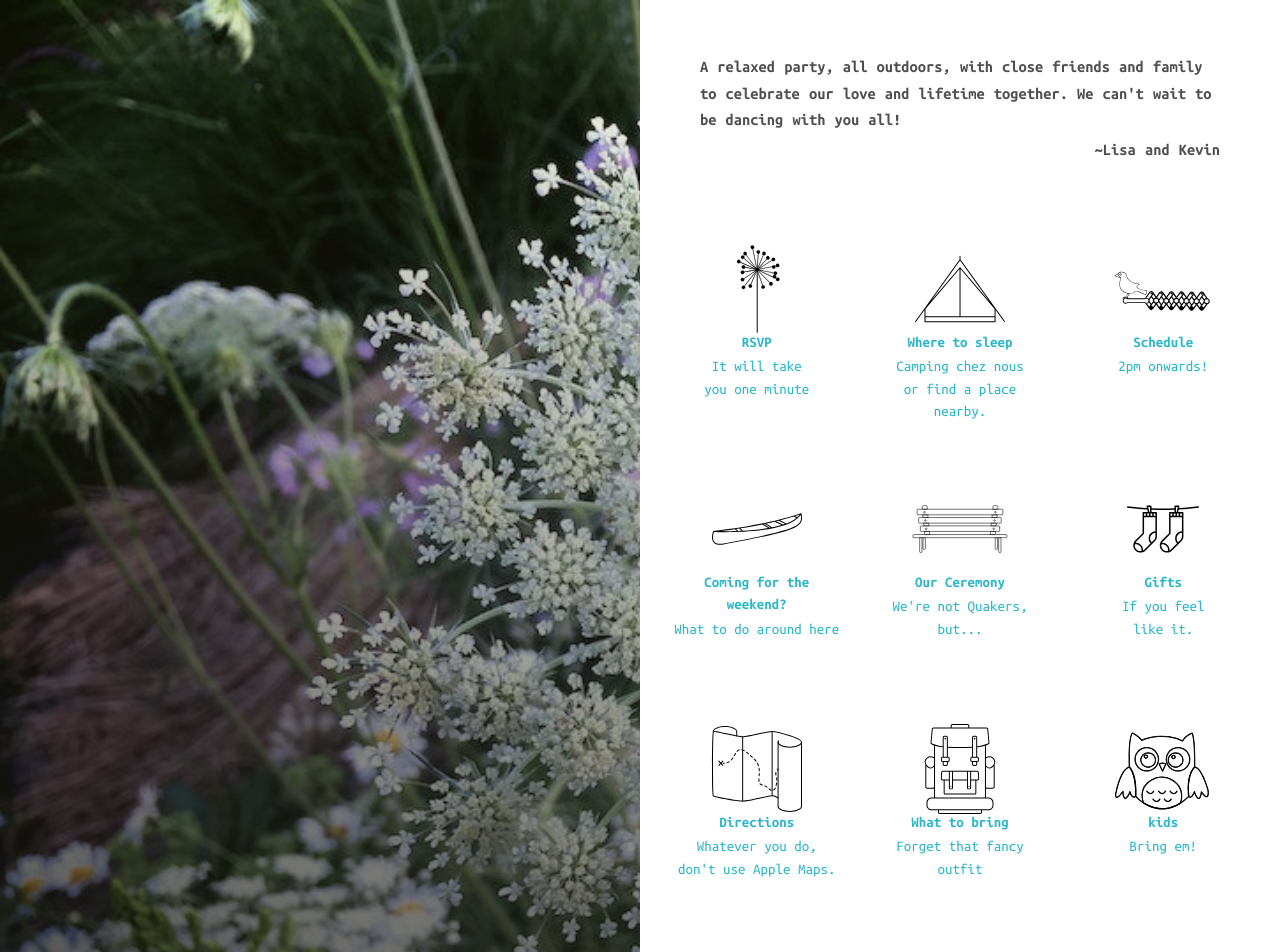
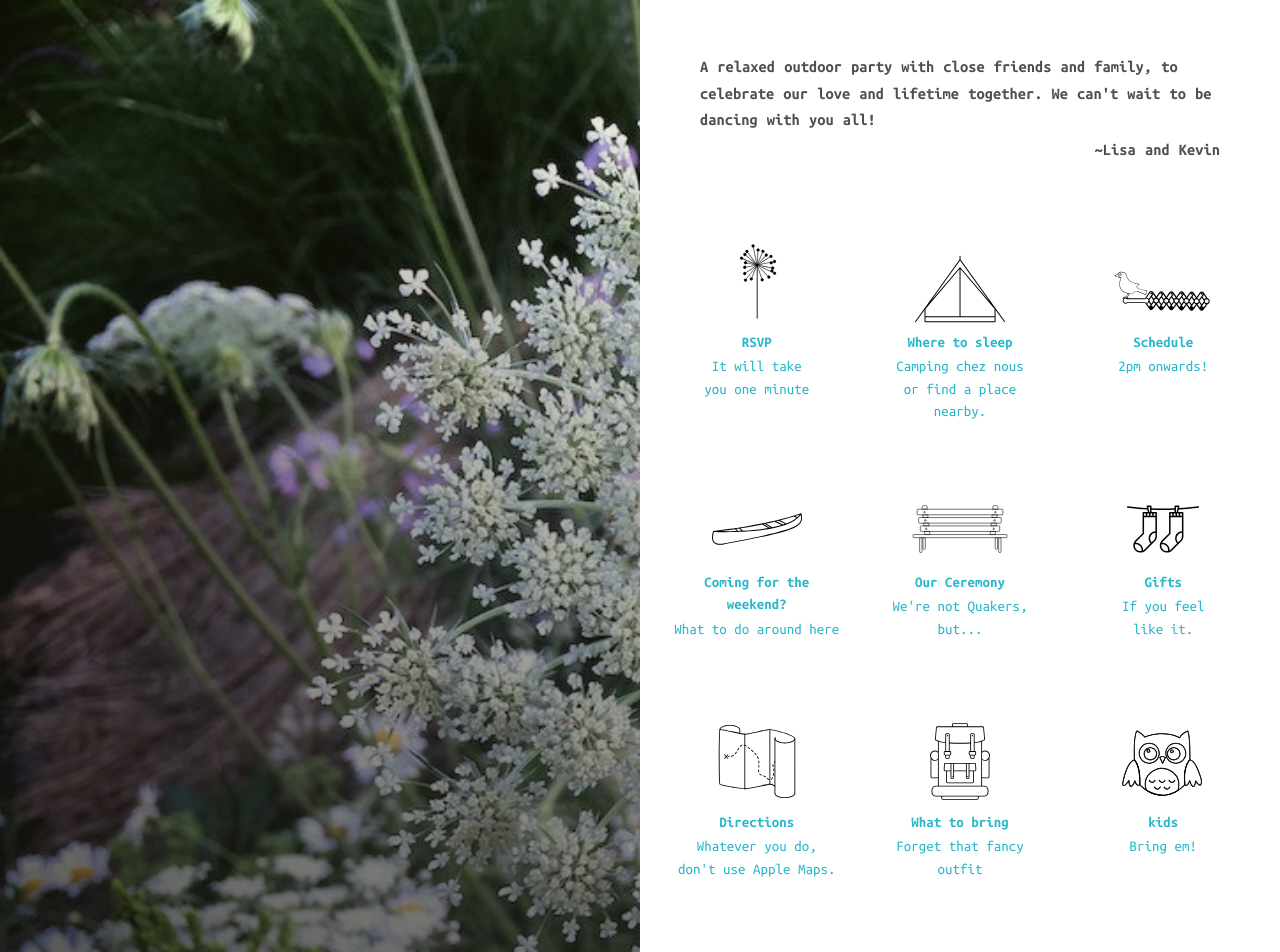
Before and after one commit to kevwalsh/carota, a Jekyll site: the page built from index.html, in a window 1280 px wide. Shown: the top 952 px of the page. Built offline with Jekyll 4.4.1, drawn with Linux system fonts in a browser that asks for light colours; grey boxes are pictures that could not be loaded.

Commit message:
additional icon padding

```diff
--- a/_layouts/post_listing.html
+++ b/_layouts/post_listing.html
@@ -3,7 +3,7 @@
 ---
 
 <div class="welcome">
-  <p>A relaxed party, all outdoors, with close friends and family to celebrate our love and lifetime together. We can't wait to be dancing with you all!</p><p style="text-align:right; width: 100%;">~Lisa and Kevin</p>
+  <p>A relaxed outdoor party with close friends and family, to celebrate our love and lifetime together. We can't wait to be dancing with you all!</p><p style="text-align:right; width: 100%;">~Lisa and Kevin</p>
 </div>
 
 <div class="row">
--- a/_sass/pages/_post.scss
+++ b/_sass/pages/_post.scss
@@ -39,12 +39,15 @@
         position: relative;
         top: 1em;
       }
+      &.padding {
+        height: 85px;
+      }
     }
     a {
       display: block;
       text-align: center;
       &:hover {
-        background: $white;
+        // background: $white;
         .post-icon {
           // height: 140px;
         }
@@ -83,6 +86,9 @@
             max-width: 140px;
             width: 140px;
             height: 125px;
+          }
+          &.padding {
+
           }
         }
       }
```
Also changed, not shown: _posts/2015-01-02-kids.md (+1 -1 lines), _posts/2015-01-06-what-to-bring.md (+1 -1 lines), _posts/2016-01-02-directions.md (+1 -1 lines), _posts/2016-01-06-rsvp.md (+1 -1 lines).
